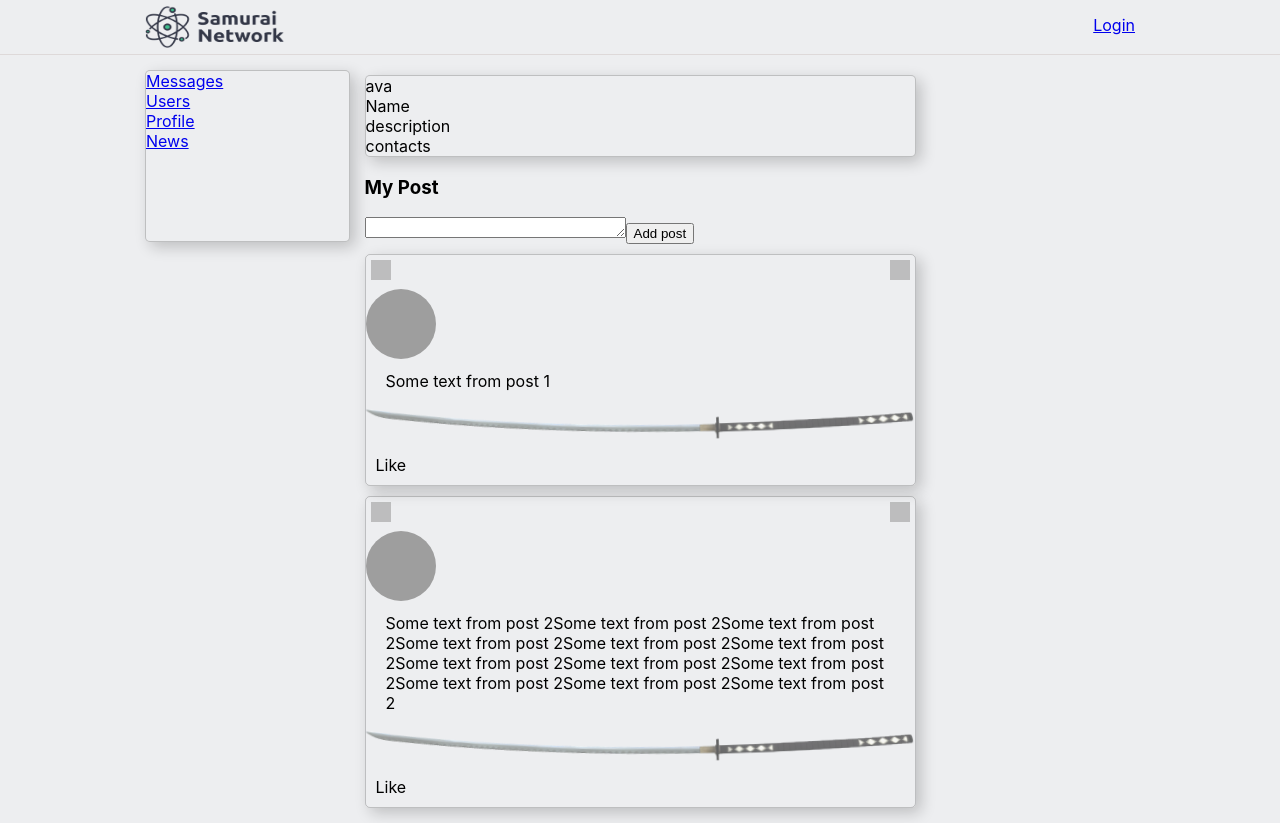
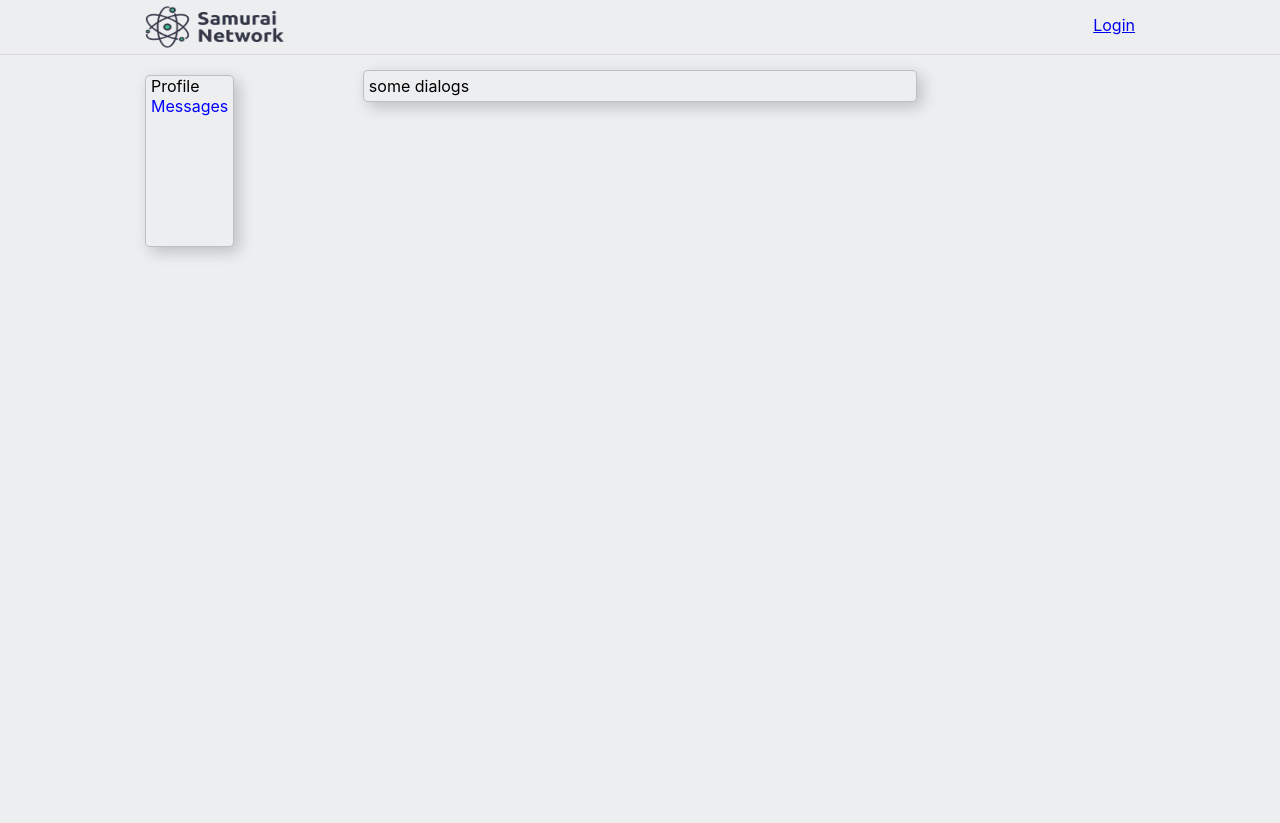
Before and after one commit to AndyFreeL/spa-social-react, a React (Create React App) app: page /dialogs in a window 1280 px wide. After the commit the page ends 800 px from the top, so only its background shows below. Built offline with nearby package versions, Linux system fonts and the light colour scheme; grey boxes are pictures that could not be loaded.

Commit message:
BrowserRouter, NavLink

```diff
--- a/package.json
+++ b/package.json
@@ -9,6 +9,7 @@
     "@testing-library/user-event": "^12.8.3",
     "react": "^17.0.2",
     "react-dom": "^17.0.2",
+    "react-router-dom": "^5.3.0",
     "react-scripts": "4.0.3",
     "web-vitals": "^1.1.2"
   },
--- a/src/App.js
+++ b/src/App.js
@@ -2,19 +2,21 @@ import './App.css';
 import Navbar from "./components/Navbar/Navbar";
 import Header from "./components/Header/Header";
 import ProfileInfo from "./components/Profile/Profile";
+import Dialogs from "./components/Dialogs/Dialogs";
+import {BrowserRouter, Route} from "react-router-dom";
 
 const App = () => {
     return (
-        <div className="app-wrapper">
-
-            <Header/>
-            <Navbar/>
-            <div className="app-wrapper-content">
-                <ProfileInfo/>
+        <BrowserRouter>
+            <div className="app-wrapper">
+                <Header/>
+                <Navbar/>
+                <div className="app-wrapper-content">
+                    <Route path="/profile" component={ProfileInfo}/>
+                    <Route path="/dialogs" component={Dialogs}/>
+                </div>
             </div>
-
-
-        </div>
+        </BrowserRouter>
     );
 }
 
--- /dev/null
+++ b/src/components/Dialogs/Dialogs.jsx
@@ -0,0 +1,10 @@
+import s from './Dialogs.module.css'
+
+const Dialogs = (props) => {
+    return (
+        <div className={s.content}>
+            some dialogs
+        </div>
+    )
+}
+export default Dialogs;
--- /dev/null
+++ b/src/components/Dialogs/Dialogs.module.css
@@ -0,0 +1,7 @@
+.content{
+    padding: 5px;
+    border: 1px solid rgba(0,0,0,0.2);
+    box-shadow: 5px 5px 15px rgba(0,0,0,0.2);
+    border-radius: 5px;
+    background: #edeef0;
+}
--- a/src/components/Header/Header.module.css
+++ b/src/components/Header/Header.module.css
@@ -1,9 +1,10 @@
 .header{
+    z-index: 5;
     height: 54px;
     width: 100%;
     background: #edeef0;
     grid-area: header;
-    position: absolute;
+    position: fixed;
     top: 0;
     left: 0;
     display: flex;
--- a/src/components/Navbar/Navbar.jsx
+++ b/src/components/Navbar/Navbar.jsx
@@ -1,13 +1,19 @@
 import s from '../Navbar/Navbar.module.css'
+import {NavLink} from "react-router-dom";
 
 const Navbar = () => {
     return (
-        <div className={s.body}>
-            <a href="#">Messages</a>
-            <a href="#">Users</a>
-            <a href="#">Profile</a>
-            <a href="#">News</a>
-        </div>
+        <nav className={s.body}>
+            <div className={`${s.item} ${s.active}`}>
+                <NavLink to="/profile" activeClassName={s.active} >Profile</NavLink>
+            </div>
+            <div className={s.item}>
+                <NavLink to="/dialogs" activeClassName={s.active}>Messages</NavLink>
+            </div>
+
+            {/*<a href="/users">Users</a>*/}
+            {/*<a href="/news">News</a>*/}
+        </nav>
     )
 }
 
--- a/src/components/Navbar/Navbar.module.css
+++ b/src/components/Navbar/Navbar.module.css
@@ -1,4 +1,6 @@
 .body{
+    top:75px;
+    position: fixed;
     grid-area: navbar;
     height: 170px;
     display: flex;
@@ -8,3 +10,11 @@
     border-radius: 5px;
     background: #edeef0;
 }
+.item a{
+    padding: 5px;
+    color: black;
+    text-decoration: none;
+}
+.item a.active{
+    color: blue;
+}
--- a/src/components/Profile/MyPosts/Post/Post.jsx
+++ b/src/components/Profile/MyPosts/Post/Post.jsx
@@ -22,6 +22,10 @@ const Post = (props) => {
             <div className={s.like_zone}>
                 <div><span>Like</span></div>
             </div>
+            <div className={s.decor}>
+                <div><img className={s.decor_logo} src={decorLogo} alt=""/></div>
+                <div><img className={s.decor_logo} src={decorLogo} alt=""/></div>
+            </div>
 
 
         </div>
```
Also changed, not shown: 1 other file (tests, documents, lock files or other folders).
